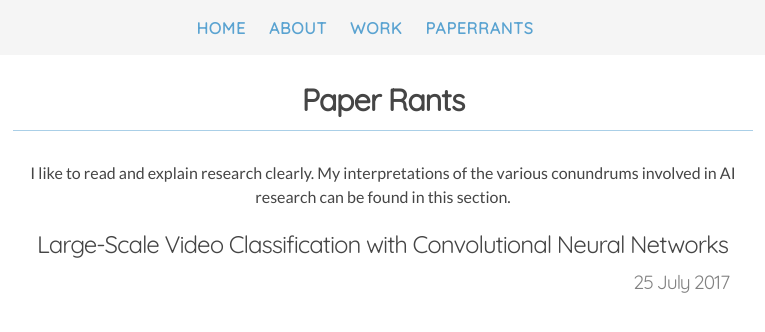
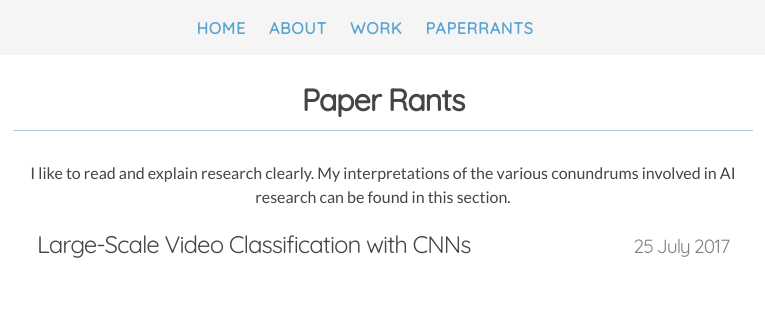
Before and after one commit to lprimeroo/saruftw.github.io.old, a Jekyll site: the page built from paperrants.md, in a window 1280 px wide. Shown: the top 332 px of the page, without its empty margins (257-1022 px from the left). Built offline with Jekyll 4.4.1, drawn with Linux system fonts in a browser that asks for light colours; nearby versions of some CDN libraries.

Commit message:
Changed Job Role

```diff
--- a/papers/_posts/2017-07-25-CNN-Video.md
+++ b/papers/_posts/2017-07-25-CNN-Video.md
@@ -1,6 +1,6 @@
 ---
 layout: post
-title: Large-Scale Video Classification with Convolutional Neural Networks
+title: Large-Scale Video Classification with CNNs
 description: My understandings from Large-Scale Video Classification with Convolutional Neural Networks.
 author: Sarthak Munshi
 tags: cnn convolution stanford neural network youtube classification
```
Also changed, not shown: about.md (+1 -1 lines).
